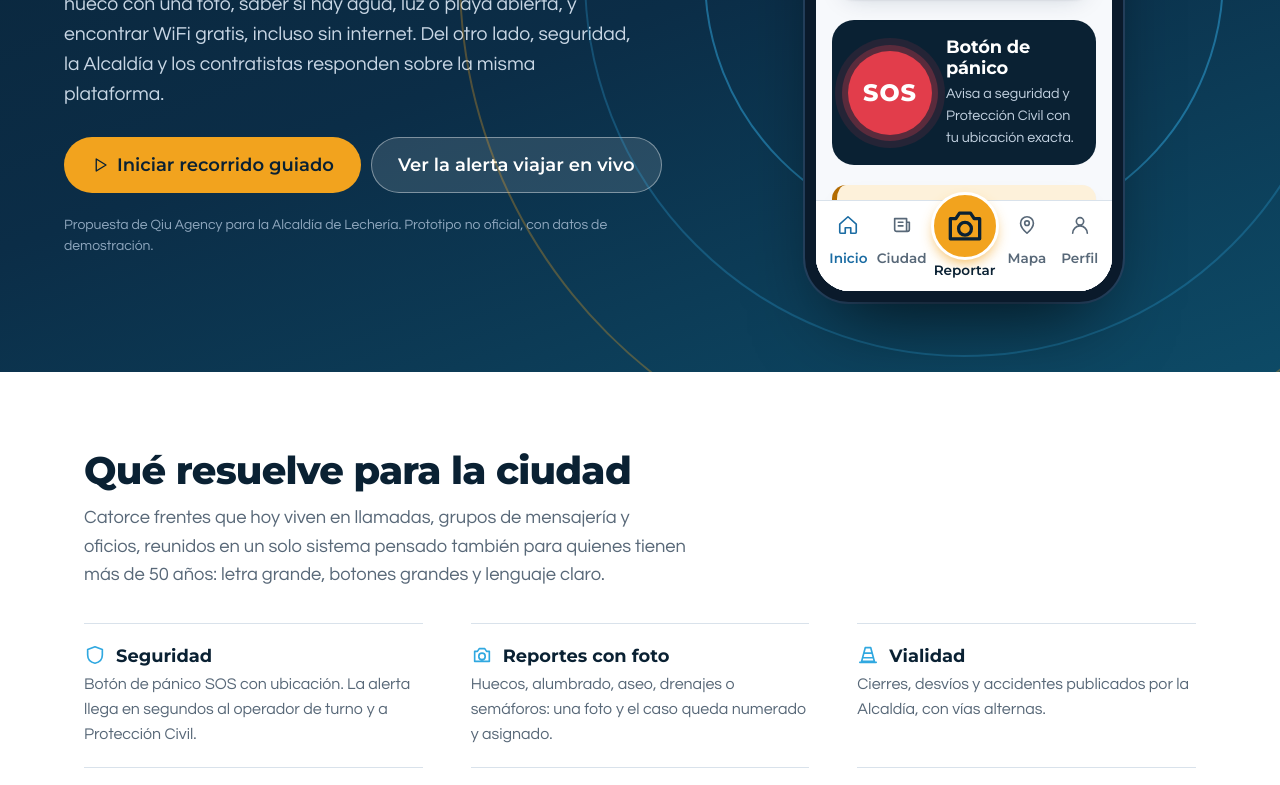
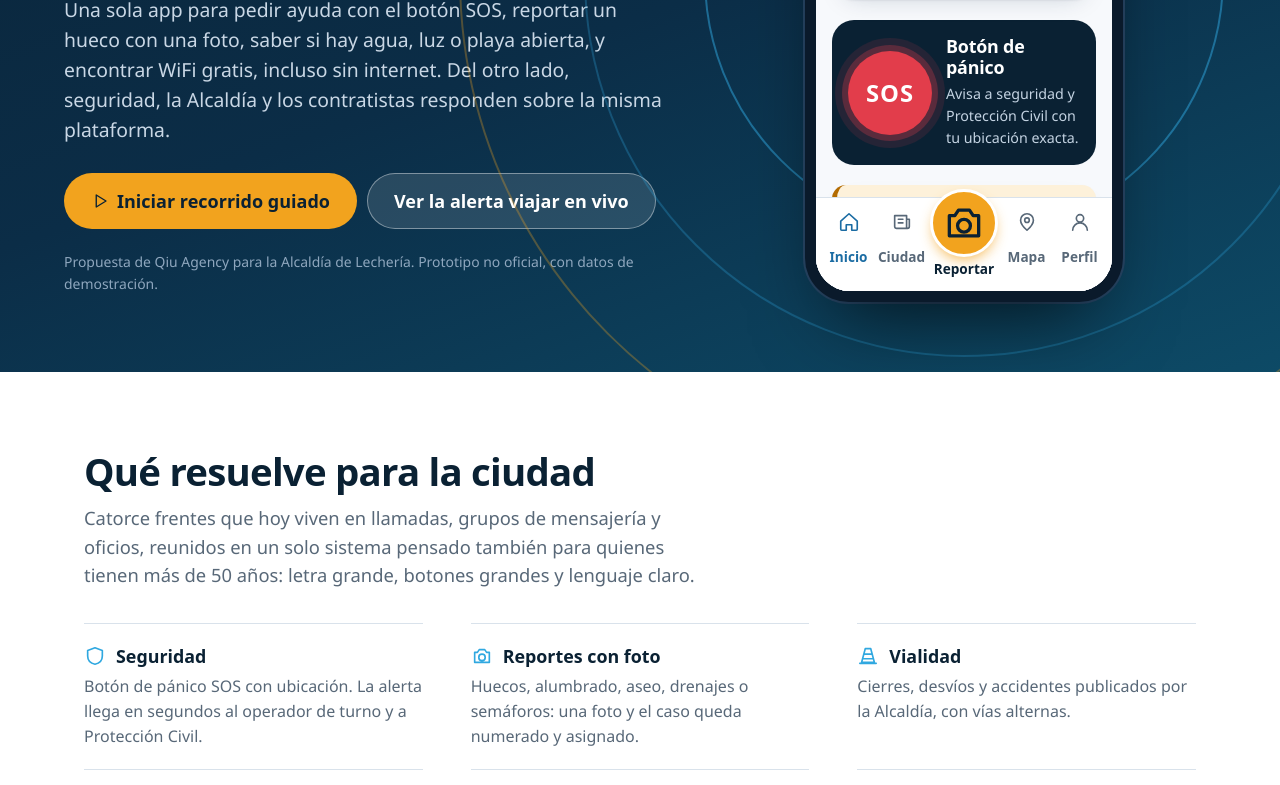
Before and after one commit to jesusrojasquero94-ctrl/lecheria-360, a plain HTML site: page index.html in a window 1280 px wide. Shown: the part 468-1253 px from the top of the page. Drawn offline with nearby package versions, Linux system fonts and the light colour scheme; no server answers.

Commit message:
v3.2: tipografía Plus Jakarta Sans y tema.css
Carga la nueva tipografía y el tema moderno después de los demás estilos; color de tema #071C2C.

Co-Authored-By: Claude Opus 5.5 <noreply@anthropic.com>
Claude-Session: https://claude.ai/code/session_01GL47Lj27o4A3qByrZqEJC2

```diff
--- a/index.html
+++ b/index.html
@@ -5,7 +5,7 @@
 <meta name="viewport" content="width=device-width,initial-scale=1,viewport-fit=cover">
 <title>Lechería Conecta · Sistema Integral de Gestión Urbana</title>
 <meta name="description" content="Lechería Conecta, prototipo del Sistema Integral de Gestión Urbana de Lechería: botón SOS, emergencias sin internet (SMS con ubicación, primeros auxilios), trámites del Registro Civil, hospedaje y portal inmobiliario MLS, reportes con foto, estado del agua, la luz y las playas, WiFi público, vialidad, obras, eventos y contratistas. Funciona sin internet. Desarrollado por Qiu Agency.">
-<meta name="theme-color" content="#0F2740">
+<meta name="theme-color" content="#071C2C">
 <meta name="robots" content="noindex">
 <link rel="manifest" href="manifest.webmanifest">
 <link rel="icon" href="icon.svg" type="image/svg+xml">
@@ -14,10 +14,11 @@
 <link rel="preconnect" href="https://fonts.gstatic.com" crossorigin>
 <link rel="preconnect" href="https://unpkg.com" crossorigin>
 <link rel="dns-prefetch" href="https://tile.openstreetmap.org">
-<link rel="stylesheet" href="https://fonts.googleapis.com/css2?family=Montserrat:wght@500;600;700;800&family=Questrial&display=swap">
+<link rel="stylesheet" href="https://fonts.googleapis.com/css2?family=Plus+Jakarta+Sans:wght@400;500;600;700;800&display=swap">
 <link rel="stylesheet" href="https://unpkg.com/leaflet@1.9.4/dist/leaflet.css" media="print" onload="this.media='all'">
 <link rel="stylesheet" href="styles.css">
 <link rel="stylesheet" href="ciudad.css">
+<link rel="stylesheet" href="tema.css">
 </head>
 <body>
 <button class="skip" data-act="skip">Saltar al contenido</button>
```
